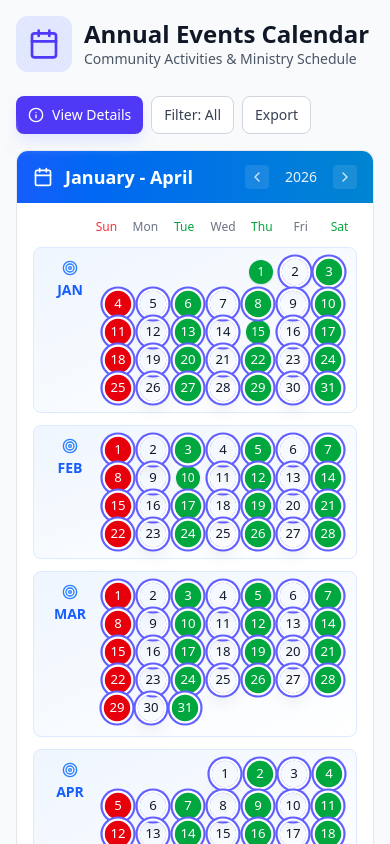
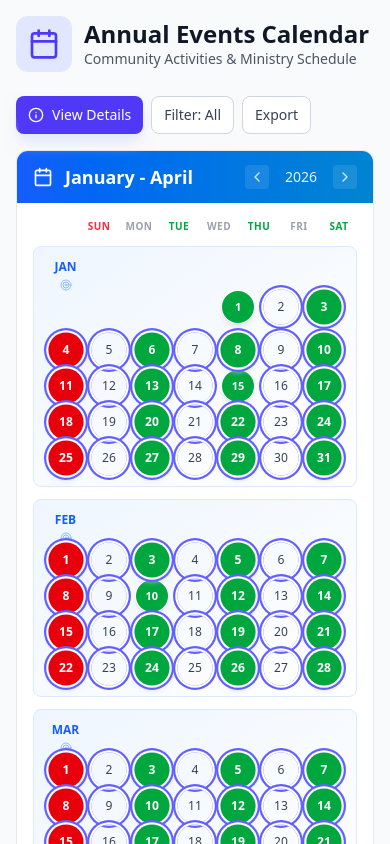
Before and after one commit to jeffkaberagithara-guru/pcea-calendar, a React (Vite) app: page / in a window 390 px wide. Shown: the top 844 px of the page. Built offline with nearby package versions, Linux system fonts and the light colour scheme.

Commit message:
Modified QuarterOne component

```diff
--- a/src/components/QuarterOne.jsx
+++ b/src/components/QuarterOne.jsx
@@ -56,11 +56,11 @@ function QuarterOne({ events, onEventSelect, selectedEvent, filterType = 'all' }
                 <div className="space-y-3">
                     {/* Week Header */}
                     <div className="flex items-center gap-2">
-                        <div className="w-12 flex-shrink-0" />
-                        <div className="flex gap-1 flex-1">
+                        <div className="w-10 sm:w-12 shrink-0" />
+                        <div className="grid grid-cols-7 gap-1 flex-1">
                             {WEEKDAYS.map((day, index) => (
-                                <div key={day} className={`flex-1 min-w-[32px] text-center text-xs font-medium ${index === 0 ? "text-red-500" :
-                                    (index === 2 || index === 4 || index === 6) ? "text-green-600" : "text-gray-500"
+                                <div key={day} className={`text-center text-[10px] sm:text-xs font-bold uppercase tracking-wider ${index === 0 ? "text-red-500" :
+                                    (index === 2 || index === 4 || index === 6) ? "text-green-600" : "text-gray-400"
                                     }`}>
                                     {day}
                                 </div>
@@ -90,33 +90,27 @@ function QuarterOne({ events, onEventSelect, selectedEvent, filterType = 'all' }
 
                         return (
                             <div key={month.abbr} className={`rounded-lg p-3 border ${theme.monthBgGradient} ${theme.monthBorder}`}>
-                                <div className="flex items-start gap-2">
-                                    <div className="w-12 flex-shrink-0 flex flex-col items-center">
-                                        <Target className={`w-4 h-4 mb-1 ${theme.monthIconColor}`} />
-                                        <span className={`text-sm font-bold ${theme.monthTextColor}`}>{month.abbr}</span>
+                                <div className="w-10 sm:w-12 shrink-0 flex flex-col items-center justify-center border-r border-gray-100/50 mr-1">
+                                    <span className={`text-xs sm:text-sm font-black ${theme.monthTextColor}`}>{month.abbr}</span>
+                                    <Target className={`w-3 h-3 mt-1 opacity-50 ${theme.monthIconColor}`} />
                                 </div>
 
-                                    <div className="flex-1 space-y-1">
-                                        {weeks.map((week, weekIndex) => (
-                                            <div key={weekIndex} className="flex gap-1">
-                                                {week.map((day, dayIndex) => {
-                                                    if (day === null) {
-                                                        return <div key={dayIndex} className="flex-1 min-w-[32px] h-7" />;
-                                                    }
+                                <div className="flex-1 grid grid-cols-7 gap-1">
+                                    {Array.from({ length: monthData.startDay }).map((_, i) => (
+                                        <div key={`empty-${i}`} className="aspect-square" />
+                                    ))}
+
+                                    {Array.from({ length: monthData.daysInMonth }).map((_, i) => {
+                                        const day = i + 1;
+                                        const date = new Date(year, month.index, day);
+                                        const dayOfWeek = date.getDay();
 
                                         const dayEvent = monthEvents.find((e) => e.day === day);
                                         const genericId = `generic-${month.index}-${day}`;
                                         const isSelected = selectedEvent?.id === dayEvent?.id || selectedEvent?.id === genericId;
 
-                                                    // Determine styling based on day of week and events
-                                                    let isPracticeDay = (dayIndex === 2 || dayIndex === 4 || dayIndex === 6);
-                                                    let isPresentationDay = dayIndex === 0;
-
-                                                    // Filtering logic:
-                                                    // If filter is 'all', show all highlights
-                                                    // If filter is 'presentation', show only Sundays (and other presentation events)
-                                                    // If filter is 'practice', show only Tue/Thu/Sat (and other practice events)
-                                                    // Otherwise, show only events matching the category
+                                        let isPracticeDay = (dayOfWeek === 2 || dayOfWeek === 4 || dayOfWeek === 6);
+                                        let isPresentationDay = dayOfWeek === 0;
 
                                         let shouldHighlight = false;
                                         let highlightColor = "";
@@ -131,17 +125,12 @@ function QuarterOne({ events, onEventSelect, selectedEvent, filterType = 'all' }
                                             } else if (dayEvent) {
                                                 shouldHighlight = true;
                                                 const defaultColor = getEventTypeColor(dayEvent.category);
-                                                            // Safety check: Only Sundays should be red
-                                                            highlightColor = (defaultColor === 'bg-red-600' && dayIndex !== 0)
+                                                highlightColor = (defaultColor === 'bg-red-600' && dayOfWeek !== 0)
                                                     ? 'bg-blue-600'
                                                     : defaultColor;
                                             }
                                         } else if (filterType === 'presentation') {
-                                                        // When filtering for presentation, only show Sundays as red
                                             if (isPresentationDay) {
-                                                            shouldHighlight = true;
-                                                            highlightColor = "bg-red-600";
-                                                        } else if (dayEvent && dayEvent.category === 'presentation' && dayIndex === 0) {
                                                 shouldHighlight = true;
                                                 highlightColor = "bg-red-600";
                                             }
@@ -151,38 +140,35 @@ function QuarterOne({ events, onEventSelect, selectedEvent, filterType = 'all' }
                                                 highlightColor = "bg-green-600";
                                             }
                                         } else {
-                                                        // For other specific filters, only highlight if there's an actual event or it matches
                                             if (dayEvent && dayEvent.category === filterType) {
                                                 shouldHighlight = true;
                                                 highlightColor = getEventTypeColor(dayEvent.category);
                                             }
                                         }
 
-                                                    let cellBase = "w-6 h-6 flex items-center justify-center text-xs rounded-full cursor-pointer transition-all duration-200 relative";
+                                        let cellBase = "aspect-square w-full max-w-[32px] mx-auto flex items-center justify-center text-[11px] sm:text-xs rounded-full cursor-pointer transition-all duration-300 relative group";
                                         let cellStyle = shouldHighlight
-                                                        ? `${highlightColor} text-white font-medium shadow-sm hover:opacity-90 hover:scale-110`
-                                                        : `${theme.hoverBg} text-gray-900`;
+                                            ? `${highlightColor} text-white font-bold shadow-md ring-offset-1 hover:ring-2 hover:ring-offset-2 ring-indigo-300`
+                                            : `hover:bg-indigo-50 text-gray-700 font-medium`;
 
                                         if (isSelected) {
-                                                        cellStyle += " scale-110 z-10 ring-2 ring-offset-2 ring-indigo-500 shadow-lg";
-                                                    } else if (shouldHighlight) {
-                                                        cellStyle += " hover:scale-110";
+                                            cellStyle += " ring-2 ring-offset-2 ring-indigo-500 scale-110 z-10 shadow-indigo-200";
                                         }
 
                                         return (
-                                                        <div key={dayIndex} className="flex-1 flex justify-center">
                                             <div
+                                                key={day}
                                                 onClick={() => {
                                                     if (dayEvent) {
                                                         onEventSelect(dayEvent);
                                                     } else if (isPracticeDay || isPresentationDay) {
                                                         onEventSelect({
-                                                                            id: `generic-${month.index}-${day}`,
+                                                            id: genericId,
                                                             title: isPracticeDay ? "Choir Practice" : "Church Presentation",
                                                             description: isPracticeDay ? "Regular midweek choir practice session" : "Sunday morning church presentation",
                                                             category: isPracticeDay ? "practice" : "presentation",
                                                             type: isPracticeDay ? "practice" : "presentation",
-                                                                            time: isPracticeDay ? (dayIndex === 6 ? "4:00 PM - 6:00 PM" : "6:00 PM - 8:00 PM") : "10:00 AM",
+                                                            time: isPracticeDay ? (dayOfWeek === 6 ? "4:00 PM - 6:00 PM" : "6:00 PM - 8:00 PM") : "10:00 AM",
                                                             month: month.index + 1,
                                                             day: day,
                                                             year: year
@@ -192,13 +178,12 @@ function QuarterOne({ events, onEventSelect, selectedEvent, filterType = 'all' }
                                                 className={`${cellBase} ${cellStyle}`}
                                             >
                                                 {day}
-                                                            </div>
+                                                {dayEvent && !shouldHighlight && !isSelected && (
+                                                    <div className="absolute -bottom-0.5 left-1/2 -translate-x-1/2 w-1 h-1 bg-indigo-500 rounded-full"></div>
+                                                )}
                                             </div>
                                         );
                                     })}
-                                            </div>
-                                        ))}
-                                    </div>
                                 </div>
                             </div>
                         );
```
Lines whose indentation alone changed are shown as unchanged.
